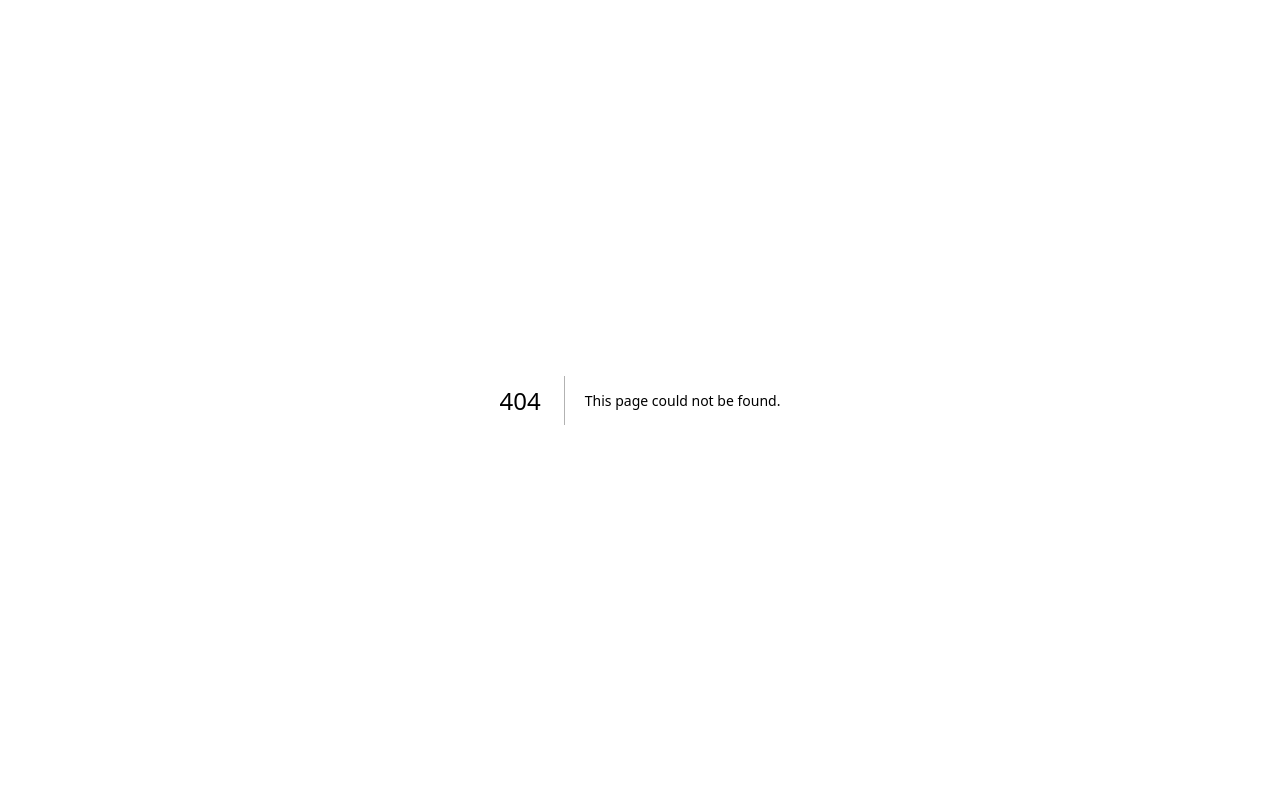
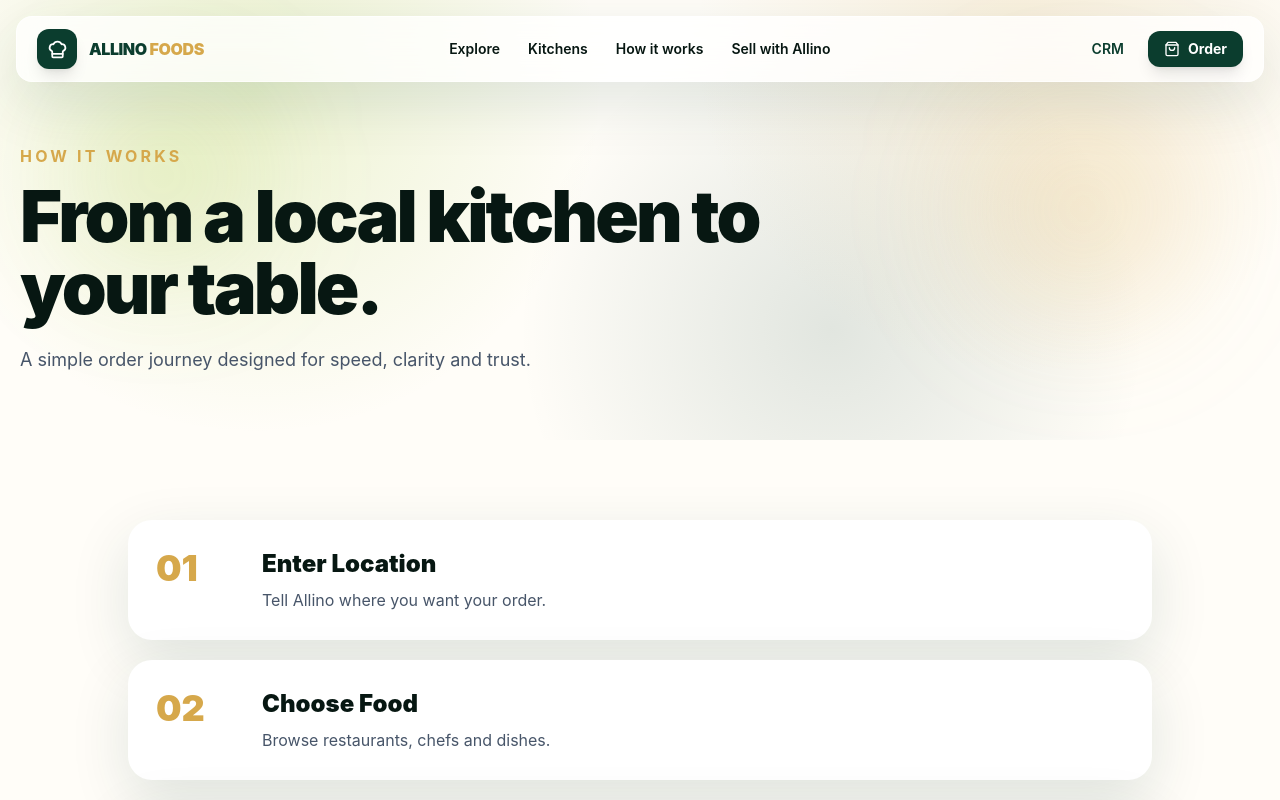
Before and after one commit to savrdhtechnology-cloud/Allinofoods, a Next.js app: page /how-it-works in a window 1280 px wide. Before the commit this address had no page. Shown: the top 800 px of the page. Built offline with nearby package versions, Linux system fonts and the light colour scheme.

Commit message:
feat: add app/how-it-works/page.tsx

```diff
--- /dev/null
+++ b/app/how-it-works/page.tsx
@@ -0,0 +1,3 @@
+import PageShell from "@/components/page-shell";
+const steps=[["01","Enter Location","Tell Allino where you want your order."],["02","Choose Food","Browse restaurants, chefs and dishes."],["03","Place Order","Review your cart and confirm."],["04","Track","Follow the real order status."],["05","Enjoy","Receive fresh food and rate your experience."]];
+export default function How(){return <PageShell eyebrow="How It Works" title="From a local kitchen to your table." description="A simple order journey designed for speed, clarity and trust."><section className="px-5 py-20"><div className="mx-auto max-w-5xl space-y-5">{steps.map(([n,a,b])=><div key={n} className="grid gap-4 rounded-3xl bg-white p-7 shadow-card md:grid-cols-[90px_1fr]"><span className="text-4xl font-black text-allino-gold">{n}</span><div><h2 className="text-2xl font-black">{a}</h2><p className="mt-2 text-slate-600">{b}</p></div></div>)}</div></section></PageShell>}
```
